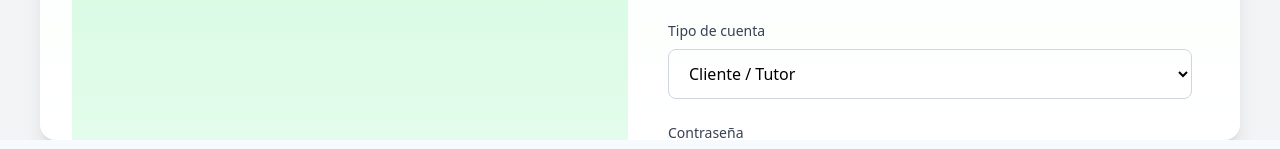
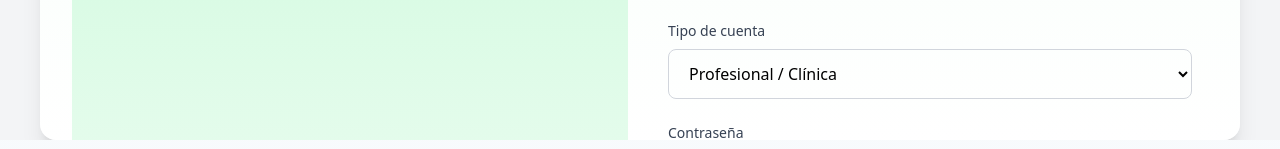
Before and after one commit to PulpFictionApps/Veterinaria, a Next.js app in the folder frontend/: page /register in a window 1280 px wide. Shown: the part 608-757 px from the top of the page. Built offline with nearby package versions, Linux system fonts and the light colour scheme; no server answers.

Commit message:
frontend: default register to professional and remove client option

```diff
--- a/frontend/src/app/register/page.tsx
+++ b/frontend/src/app/register/page.tsx
@@ -12,7 +12,8 @@ export default function RegisterPage() {
   const [fullName, setFullName] = useState("");
   const [phone, setPhone] = useState("");
   const [clinicName, setClinicName] = useState("");
-  const [accountType, setAccountType] = useState("client");
+  // Server enforces only 'professional' registrations; default here to professional
+  const [accountType, setAccountType] = useState("professional");
   const [error, setError] = useState("");
   const [loading, setLoading] = useState(false);
   const router = useRouter();
@@ -126,7 +127,6 @@ export default function RegisterPage() {
                 onChange={(e) => setAccountType(e.target.value)}
                 className="w-full px-4 py-3 border border-gray-300 rounded-lg focus-visible:outline-none focus-visible:ring-2 focus-visible:ring-green-500 transition-colors"
               >
-                <option value="client">Cliente / Tutor</option>
                 <option value="professional">Profesional / Clínica</option>
               </select>
             </div>
```
